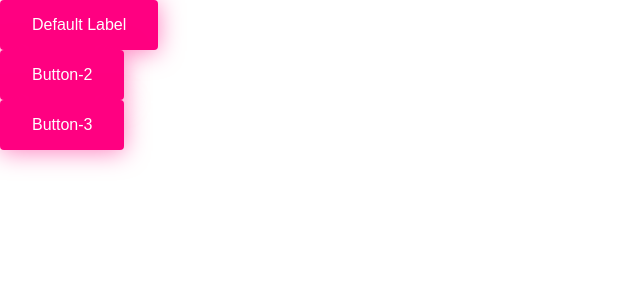
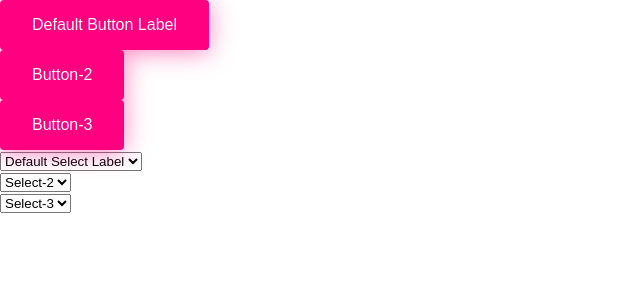
Before and after one commit to erenkorkmazemre/reactjs-file-structure, a React (Create React App) app: page / in a window 1280 px wide. Shown: the top 300 px of the page, without its empty margins (0-640 px from the left). Built offline with nearby package versions, Linux system fonts and the light colour scheme.

Commit message:
feat: button select components added.

```diff
--- a/src/components/customButton/CustomButton.js
+++ b/src/components/customButton/CustomButton.js
@@ -14,5 +14,5 @@ const CustomButton = ({label, handleClick}) => {
 export default CustomButton;
 
 CustomButton.defaultProps = {
-    label: 'Default Label',
+    label: 'Default Button Label',
 };
--- a/src/components/customSelect/CustomSelect.js
+++ b/src/components/customSelect/CustomSelect.js
@@ -0,0 +1,21 @@
+import React from "react"
+import styles from './CustomSelect.module.scss';
+
+const CustomSelect = ({label}) => {
+
+    return (
+        <div>
+            <select>
+                <option value="11">{label}</option>
+                <option value="22">{label}</option>
+            </select>
+        </div>
+    )
+
+}
+
+export default CustomSelect
+
+CustomSelect.defaultProps = {
+    label: 'Default Select Label',
+};
--- /dev/null
+++ b/src/components/customSelect/index.js
@@ -0,0 +1 @@
+export {default} from "./CustomSelect"
--- a/src/pages/componentsDashboard/ComponentsDashboard.js
+++ b/src/pages/componentsDashboard/ComponentsDashboard.js
@@ -1,5 +1,6 @@
 import React from 'react'
 import CustomButton from "@components/customButton";
+import CustomSelect from "@components/customSelect";
 
 const ComponentsDashboard = () => {
     return (
@@ -7,6 +8,9 @@ const ComponentsDashboard = () => {
             <CustomButton/>
             <CustomButton label='Button-2'/>
             <CustomButton label='Button-3'/>
+            <CustomSelect/>
+            <CustomSelect label='Select-2'/>
+            <CustomSelect label='Select-3'/>
         </>
     )
 }
```
Also changed, not shown: src/components/customSelect/CustomSelect.module.scss (added).
